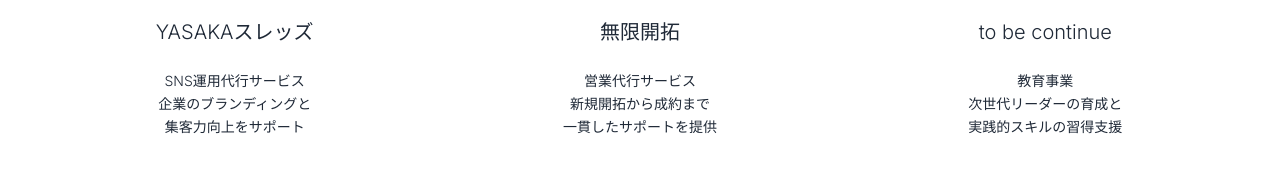
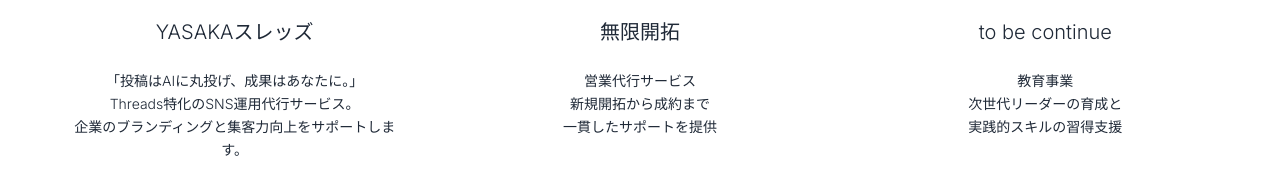
Before and after one commit to taro-97/ueno-koichi-website, a plain HTML site: page index.html in a window 1280 px wide. Shown: the part 3123-3318 px from the top of the page. Drawn offline with nearby package versions, Linux system fonts and the light colour scheme.

Commit message:
Update YASAKAスレッズ description with new catchphrase

```diff
--- a/index.html
+++ b/index.html
@@ -415,9 +415,9 @@ class="w-full h-full object-cover transition-transform duration-300 hover:scale-
 </div>
 <h3 class="text-xl font-light text-secondary">YASAKAスレッズ</h3>
 <p class="text-sm font-light text-secondary leading-relaxed">
-SNS運用代行サービス<br>
-企業のブランディングと<br>
-集客力向上をサポート
+「投稿はAIに丸投げ、成果はあなたに。」<br>
+Threads特化のSNS運用代行サービス。<br>
+企業のブランディングと集客力向上をサポートします。
 </p>
 </div>
 <div class="text-center space-y-6">
```
Also changed, not shown: 上野光一---ヒーローとビジョン.html (+3 -3 lines).
